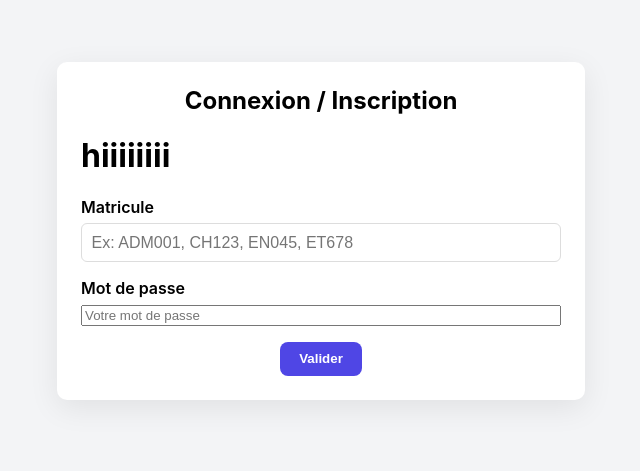
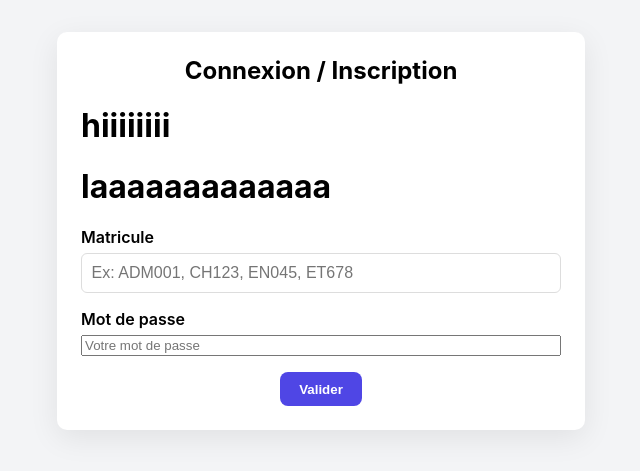
Before and after one commit to Boucherifi-Abderrahmane/mon-projet-react, a React (Vite) app: page / in a window 1280 px wide. Shown: the part 185-656 px from the top of the page, without its empty margins (319-959 px from the left). Built offline with nearby package versions, Linux system fonts and the light colour scheme; the HTML template or start-up script is replaced by a standard one.

Commit message:
abderrahmane

```diff
--- a/src/App.jsx
+++ b/src/App.jsx
@@ -40,6 +40,7 @@ function FormPage() {
       <form className="form-card" onSubmit={handleSubmit}>
         <h2>Connexion / Inscription</h2>
         <h1>hiiiiiiii</h1>
+        <h1>laaaaaaaaaaaaa</h1>
 
         <div className="form-group">
           <label htmlFor="matricule">Matricule</label>
```
